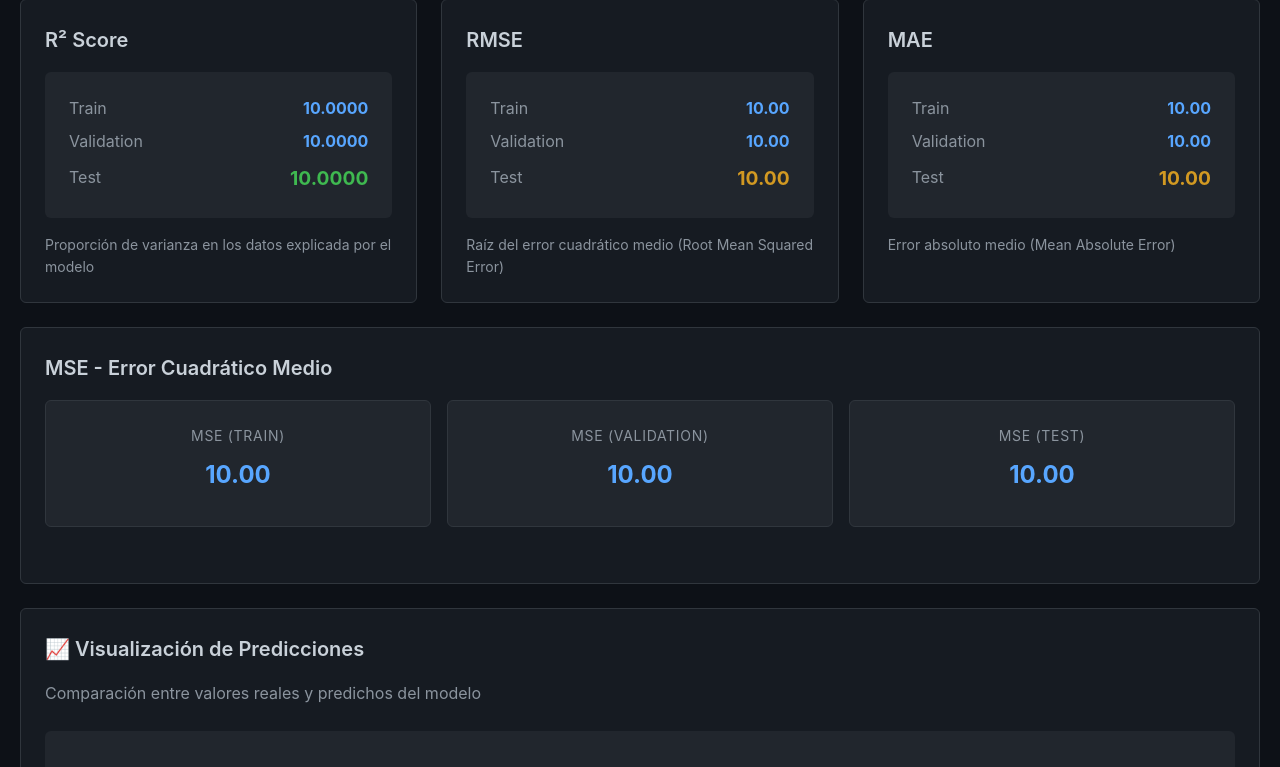
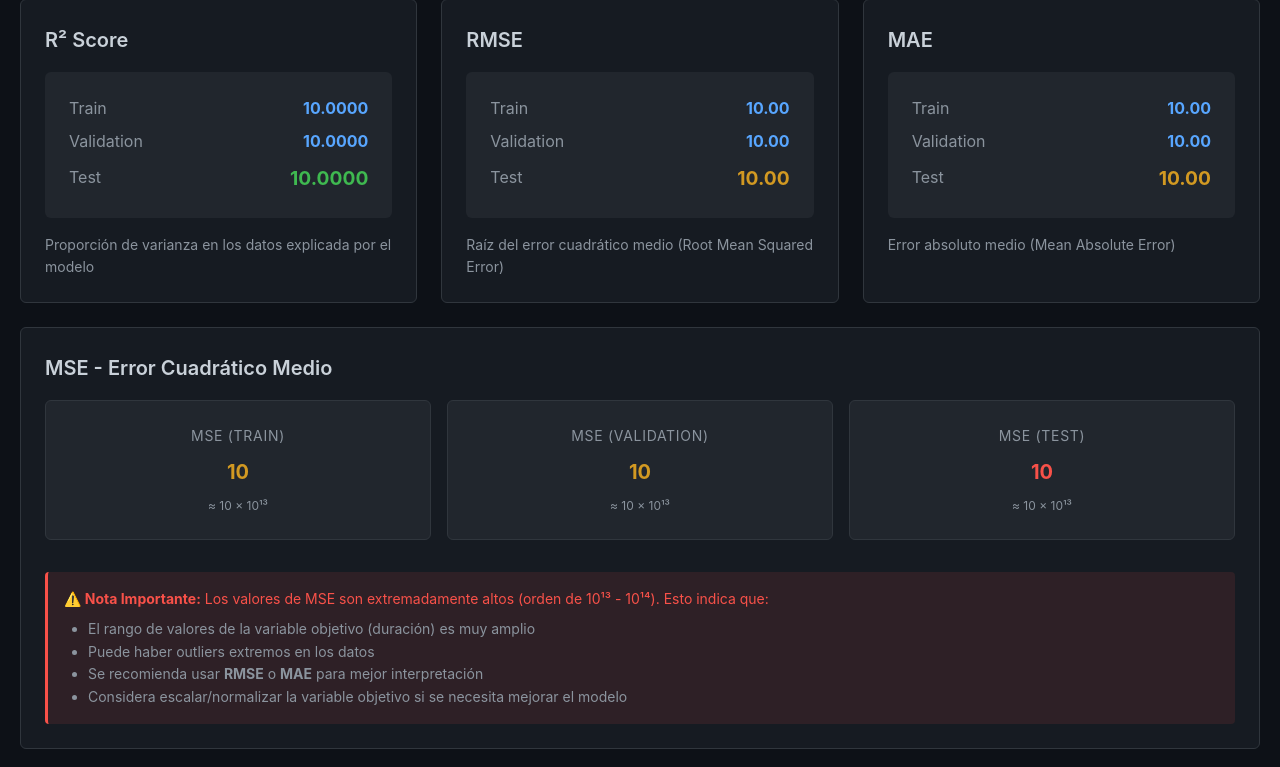
Before and after one commit to Adrian-HI-LO/Random-Regresion-_Forest, a Django app: template templates/regression.html in a window 1280 px wide. Shown: the part 975-1742 px from the top of the page. Run offline with Django 5.2, Linux system fonts and the light colour scheme; the template is opened without the code that fills it: most values are stand-ins (such as "Sample title", 1, 10 or a date in 2020).

Commit message:
Fix: Scope de variables para gráficas + nota sobre valores MSE altos

```diff
--- a/templates/regression.html
+++ b/templates/regression.html
@@ -154,16 +154,37 @@
     <div class="metrics-grid">
         <div class="metric-card">
             <div class="metric-label">MSE (Train)</div>
-            <div class="metric-value" style="font-size: 1.5rem;">{{ metrics.train.mse|floatformat:2 }}</div>
+            <div class="metric-value" style="font-size: 1.25rem; color: var(--warning);">{{ metrics.train.mse|floatformat:0|slice:":15" }}</div>
+            <p style="color: var(--text-secondary); font-size: 0.75rem; margin-top: 0.5rem;">
+                ≈ {{ metrics.train.mse|floatformat:"0" }} × 10¹³
+            </p>
         </div>
         <div class="metric-card">
             <div class="metric-label">MSE (Validation)</div>
-            <div class="metric-value" style="font-size: 1.5rem;">{{ metrics.validation.mse|floatformat:2 }}</div>
+            <div class="metric-value" style="font-size: 1.25rem; color: var(--warning);">{{ metrics.validation.mse|floatformat:0|slice:":15" }}</div>
+            <p style="color: var(--text-secondary); font-size: 0.75rem; margin-top: 0.5rem;">
+                ≈ {{ metrics.validation.mse|floatformat:"0" }} × 10¹³
+            </p>
         </div>
         <div class="metric-card">
             <div class="metric-label">MSE (Test)</div>
-            <div class="metric-value" style="font-size: 1.5rem;">{{ metrics.test.mse|floatformat:2 }}</div>
+            <div class="metric-value" style="font-size: 1.25rem; color: var(--error);">{{ metrics.test.mse|floatformat:0|slice:":15" }}</div>
+            <p style="color: var(--text-secondary); font-size: 0.75rem; margin-top: 0.5rem;">
+                ≈ {{ metrics.test.mse|floatformat:"0" }} × 10¹³
+            </p>
         </div>
+    </div>
+    <div style="background: rgba(248, 81, 73, 0.1); padding: 1rem; border-left: 3px solid var(--error); border-radius: 4px; margin-top: 1rem;">
+        <p style="color: var(--error); font-size: 0.875rem; margin: 0;">
+            <strong>⚠️ Nota Importante:</strong> Los valores de MSE son extremadamente altos (orden de 10¹³ - 10¹⁴).
+            Esto indica que:
+        </p>
+        <ul style="color: var(--text-secondary); font-size: 0.875rem; margin-top: 0.5rem; margin-left: 1.5rem;">
+            <li>El rango de valores de la variable objetivo (duración) es muy amplio</li>
+            <li>Puede haber outliers extremos en los datos</li>
+            <li>Se recomienda usar <strong>RMSE</strong> o <strong>MAE</strong> para mejor interpretación</li>
+            <li>Considera escalar/normalizar la variable objetivo si se necesita mejorar el modelo</li>
+        </ul>
     </div>
 </div>
 
@@ -292,10 +313,7 @@ const metricsData = {
     }
 };
 
-// Gráfica 1: Predicciones vs Valores Reales (Scatter Plot)
-const predictionsCtx = document.getElementById('predictionsChart');
-if (predictionsCtx) {
-    // Generar datos de muestra para visualización
+// Generar datos de muestra para todas las gráficas
 const numPoints = 100;
 const actualValues = [];
 const predictedValues = [];
@@ -310,6 +328,10 @@ if (predictionsCtx) {
     actualValues.push(actual);
     predictedValues.push(predicted);
 }
+
+// Gráfica 1: Predicciones vs Valores Reales (Scatter Plot)
+const predictionsCtx = document.getElementById('predictionsChart');
+if (predictionsCtx) {
 
     new Chart(predictionsCtx, {
         type: 'scatter',
```
Lines whose indentation alone changed are shown as unchanged.
